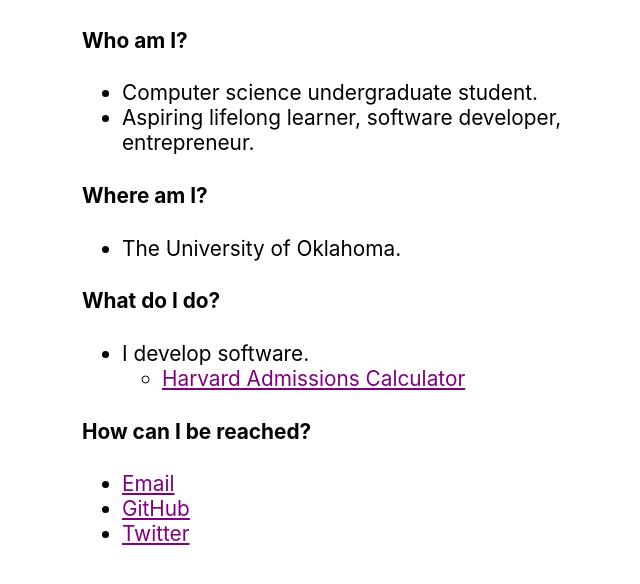
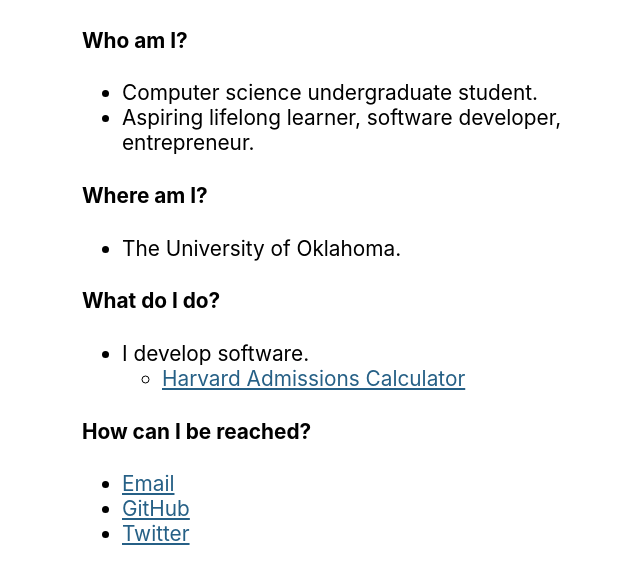
Before and after one commit to wkoury/wkoury.com-html, a website built with Parcel: page index.html in a window 1280 px wide. Shown: the whole page, without its empty margins (258-898 px from the left). Built offline with nearby package versions, Linux system fonts and the light colour scheme.

Commit message:
Changes link color

```diff
--- a/index.css
+++ b/index.css
@@ -6,7 +6,7 @@
 }
 
 a, a:visited {
-    color: purple;
+    color: #266086;
 }
 
 @media (prefers-color-scheme: dark) {
```
